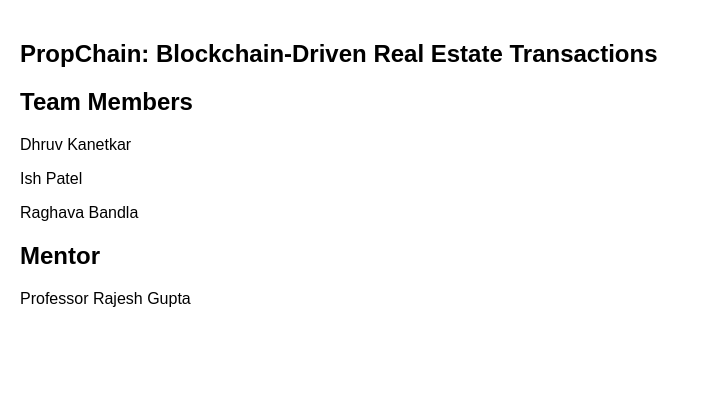
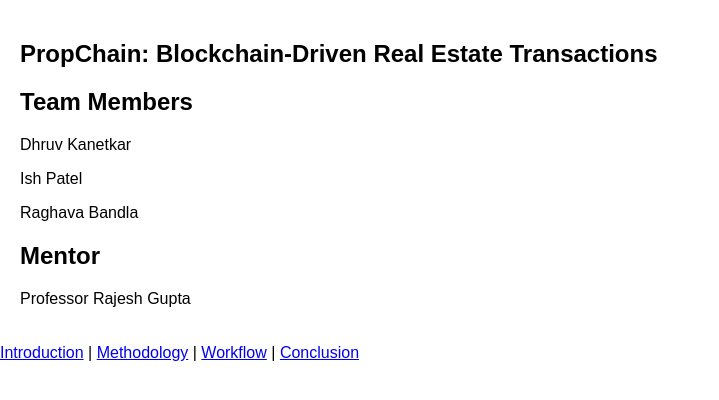
Before and after one commit to DhruvK0/propchain_project_website, a Jekyll site: the page built from index.md, in a window 1280 px wide. Shown: the top 400 px of the page, without its empty margins (0-719 px from the left). Built offline with Jekyll 4.4.1, drawn with Linux system fonts in a browser that asks for light colours.

Commit message:
Update index.md

```diff
--- a/index.md
+++ b/index.md
@@ -23,5 +23,11 @@ layout: default
         </a>
       </div>
     </div>
+    <div class="page-links">
+    <a href="{{ https://dhruvk0.github.io/propchain_project_website }}/introduction/">Introduction</a> |
+    <a href="{{ https://dhruvk0.github.io/propchain_project_website }}/methodology/">Methodology</a> |
+    <a href="{{ https://dhruvk0.github.io/propchain_project_website }}/workflow/">Workflow</a> |
+    <a href="{{ https://dhruvk0.github.io/propchain_project_website }}/conclusion/">Conclusion</a>
+    </div>
   </section>
 </div>
```
